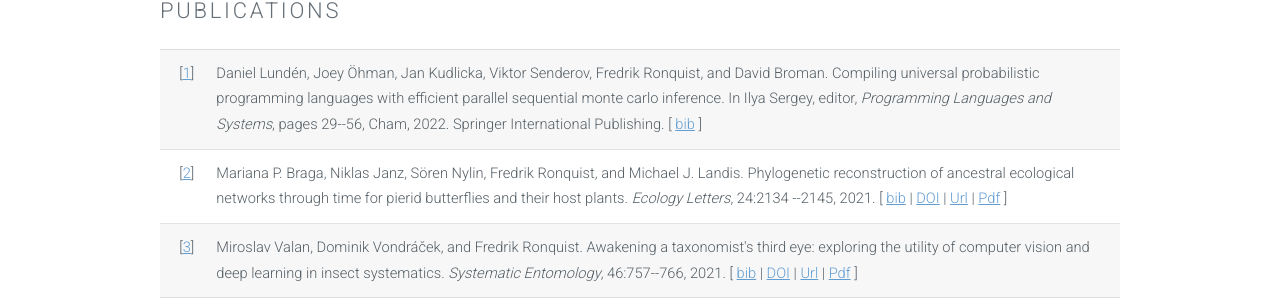
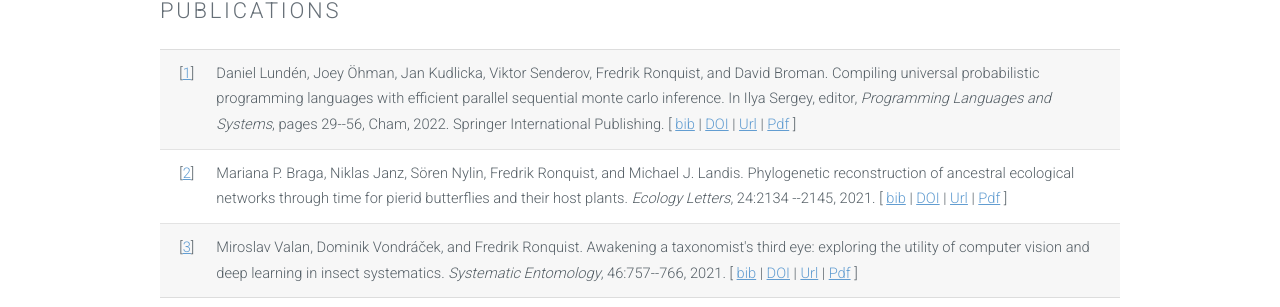
Before and after one commit to ronquistlab/ronquistlab.github.io, a Jekyll site: the page built from publications.html, in a window 1280 px wide and 900 px high, scrolled down 404 px. Shown: the part 145-452 px from the top of the window. Built offline with Jekyll 4.4.1, drawn with Linux system fonts in a browser that asks for light colours.

Commit message:
Updated publications

```diff
--- a/pub.bib
+++ b/pub.bib
@@ -14,11 +14,14 @@
 	booktitle = {Programming Languages and Systems},
 	date-added = {2022-05-05 10:17:27 +0200},
 	date-modified = {2022-05-05 10:45:49 +0200},
+	doi = {https://doi.org/10.1007/978-3-030-99336-8_2},
 	editor = {Sergey, Ilya},
 	isbn = {978-3-030-99336-8},
 	pages = {29--56},
+	pdf = {https://link.springer.com/content/pdf/10.1007/978-3-030-99336-8.pdf},
 	publisher = {Springer International Publishing},
 	title = {Compiling Universal Probabilistic Programming Languages with Efficient Parallel Sequential Monte Carlo Inference},
+	url = {https://link.springer.com/chapter/10.1007/978-3-030-99336-8_2},
 	year = {2022}}
 
 @article{braga2021phylogenetic,
--- a/pub.html
+++ b/pub.html
@@ -27,7 +27,10 @@ Daniel Lund&eacute;n, Joey &Ouml;hman, Jan Kudlicka, Viktor Senderov, Fredrik
   efficient parallel sequential monte carlo inference.
  In Ilya Sergey, editor, <em>Programming Languages and Systems</em>,
   pages 29--56, Cham, 2022. Springer International Publishing.
-[&nbsp;<a href="pub_bib.html#10.1007/978-3-030-99336-8_2">bib</a>&nbsp;]
+[&nbsp;<a href="pub_bib.html#10.1007/978-3-030-99336-8_2">bib</a>&nbsp;|
+<a href="https://doi.org/10.1007/978-3-030-99336-8_2">DOI</a>&nbsp;|
+<a href="https://link.springer.com/chapter/10.1007/978-3-030-99336-8_2">Url</a>&nbsp;|
+<a href="https://link.springer.com/content/pdf/10.1007/978-3-030-99336-8.pdf">Pdf</a>&nbsp;]
 
 </td>
 </tr>
--- a/pub_bib.html
+++ b/pub_bib.html
@@ -14,11 +14,14 @@
   booktitle = {Programming Languages and Systems},
   date-added = {2022-05-05 10:17:27 +0200},
   date-modified = {2022-05-05 10:45:49 +0200},
+  doi = {https://doi.org/10.1007/978-3-030-99336-8_2},
   editor = {Sergey, Ilya},
   isbn = {978-3-030-99336-8},
   pages = {29--56},
+  pdf = {https://link.springer.com/content/pdf/10.1007/978-3-030-99336-8.pdf},
   publisher = {Springer International Publishing},
   title = {Compiling Universal Probabilistic Programming Languages with Efficient Parallel Sequential Monte Carlo Inference},
+  url = {https://link.springer.com/chapter/10.1007/978-3-030-99336-8_2},
   year = {2022}
 }
 </pre>
--- a/publications.html
+++ b/publications.html
@@ -28,7 +28,10 @@ layout: default
               efficient parallel sequential monte carlo inference.
              In Ilya Sergey, editor, <em>Programming Languages and Systems</em>,
               pages 29--56, Cham, 2022. Springer International Publishing.
-          [&nbsp;<a href="pub_bib.html#10.1007/978-3-030-99336-8_2">bib</a>&nbsp;]
+            [&nbsp;<a href="pub_bib.html#10.1007/978-3-030-99336-8_2">bib</a>&nbsp;|
+            <a href="https://doi.org/10.1007/978-3-030-99336-8_2">DOI</a>&nbsp;|
+            <a href="https://link.springer.com/chapter/10.1007/978-3-030-99336-8_2">Url</a>&nbsp;|
+            <a href="https://link.springer.com/content/pdf/10.1007/978-3-030-99336-8.pdf">Pdf</a>&nbsp;]
 
           </td>
           </tr>
```
Lines whose indentation alone changed are shown as unchanged.
